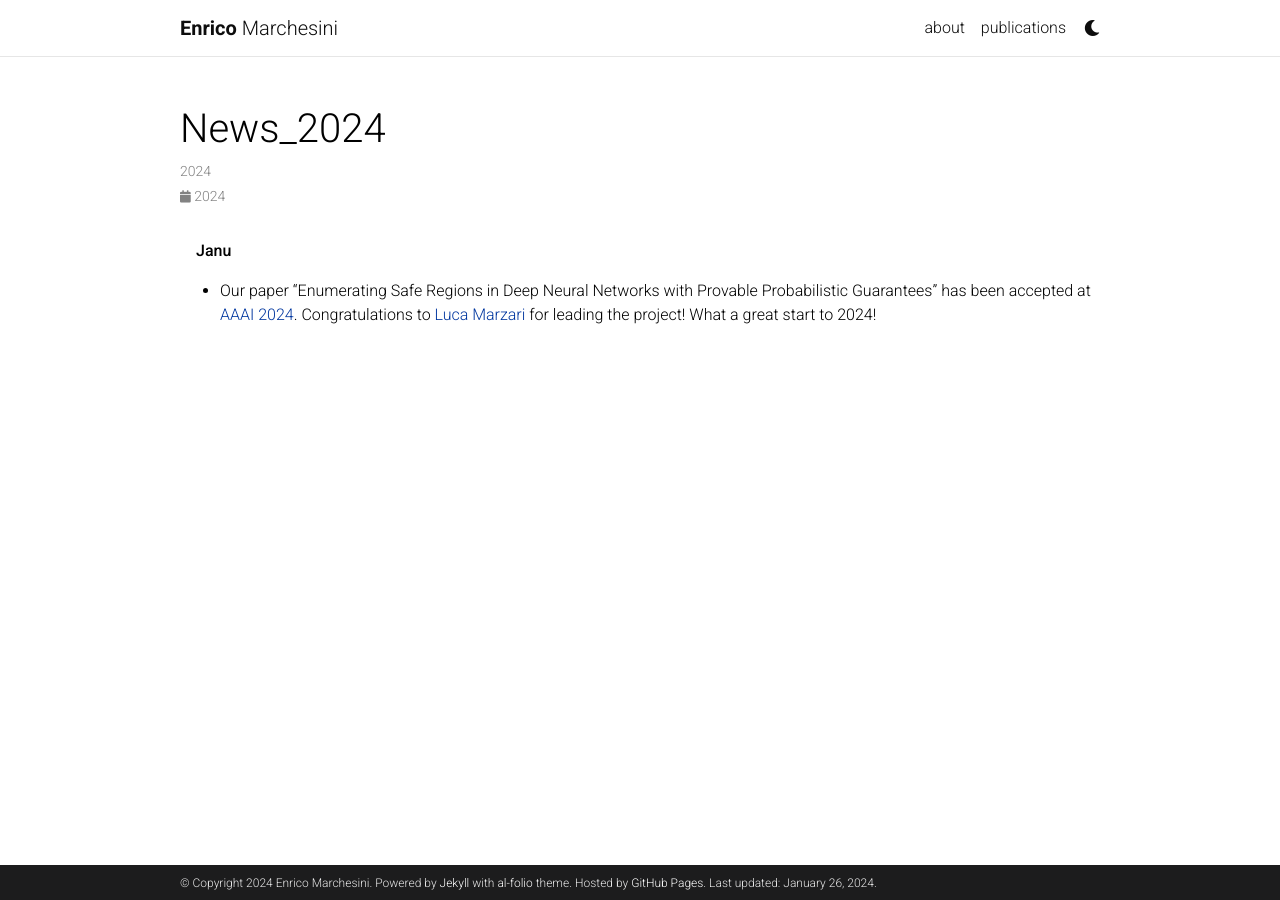
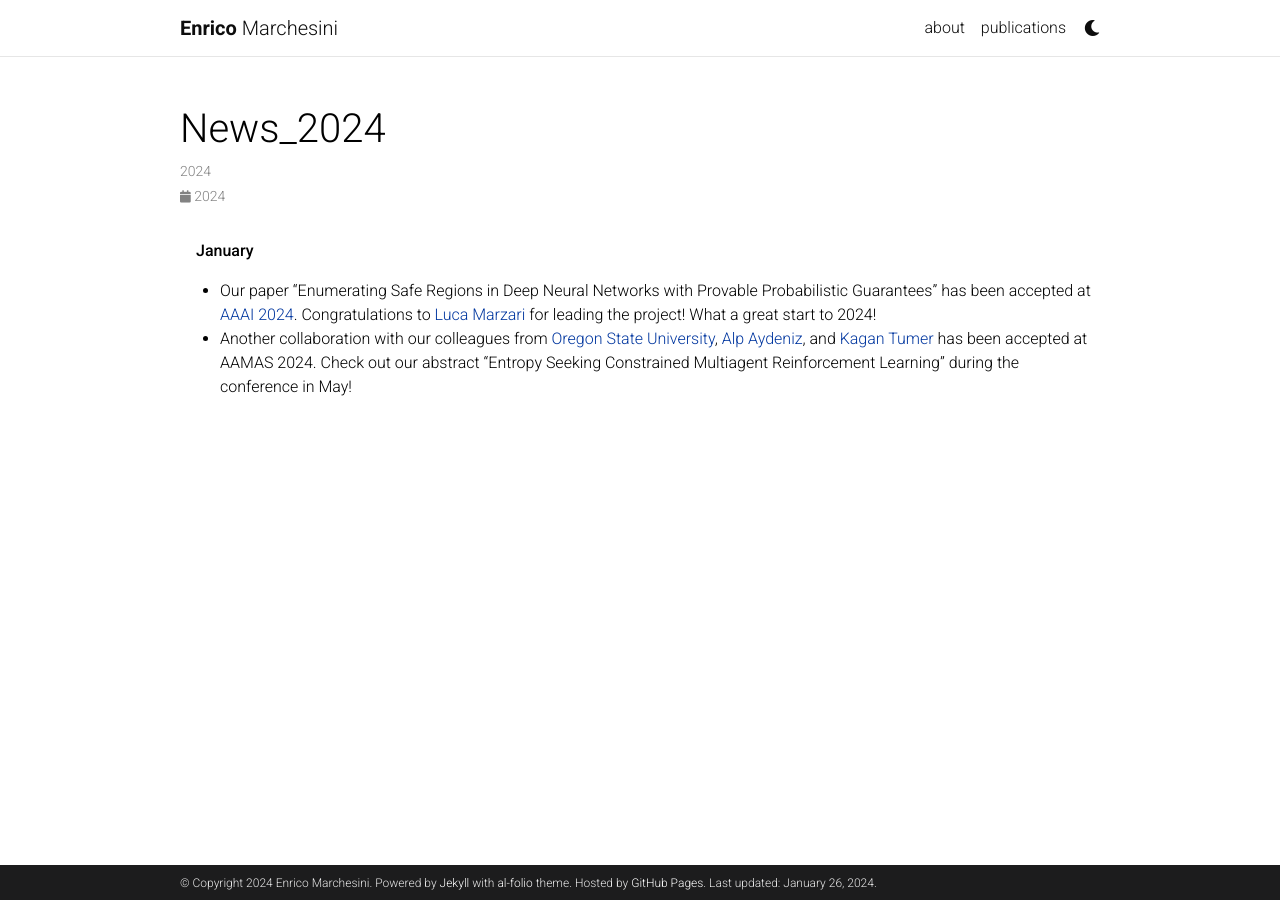
Before and after one commit to emarche/website, a Jekyll site: the page built from _news/news_2024.md, in a window 1280 px wide. Built offline with Jekyll 4.4.1, drawn with Linux system fonts in a browser that asks for light colours; comment, search, counter and statistics services are not loaded; a style sheet for code colours, icons or effects is not loaded.

Commit message:
Update news_2024.md

```diff
--- a/_news/news_2024.md
+++ b/_news/news_2024.md
@@ -3,5 +3,6 @@ layout: post
 date: 2024-1-1
 inline: true
 ---
-&emsp;**Janu**
+&emsp;**January**
 - Our paper “Enumerating Safe Regions in Deep Neural Networks with Provable Probabilistic Guarantees” has been accepted at <a href='https://aaai.org/aaai-conference/'>AAAI 2024</a>. Congratulations to <a href='https://lmarza.github.io'>Luca Marzari</a> for leading the project! What a great start to 2024!
+- Another collaboration with our colleagues from <a href='https://oregonstate.edu'>Oregon State University</a>,  <a href='https://www.linkedin.com/in/alp-aydeniz'>Alp Aydeniz</a>, and <a href='https://web.engr.oregonstate.edu/~ktumer/'>Kagan Tumer</a> has been accepted at AAMAS 2024. Check out our abstract “Entropy Seeking Constrained Multiagent Reinforcement Learning” during the conference in May!
```
